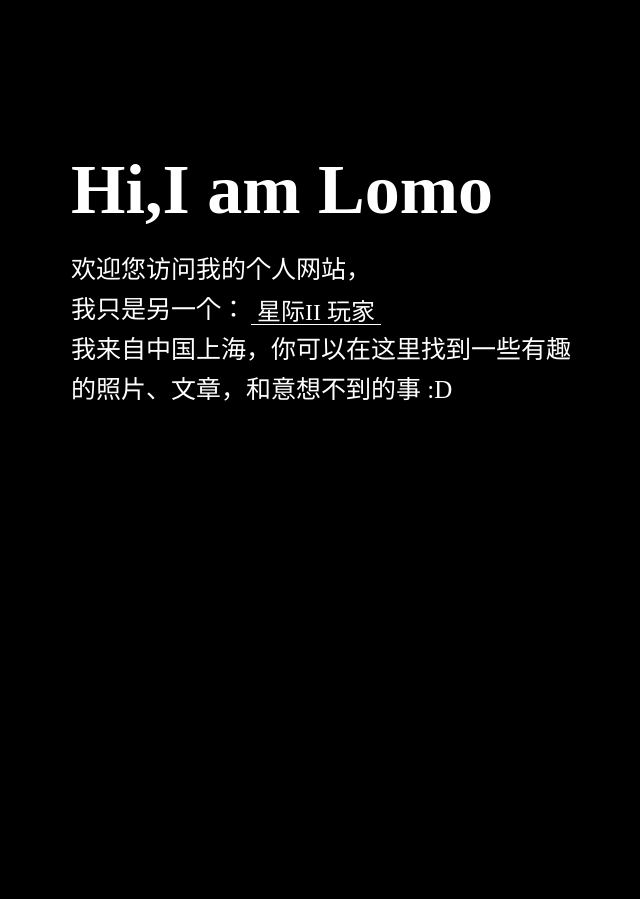
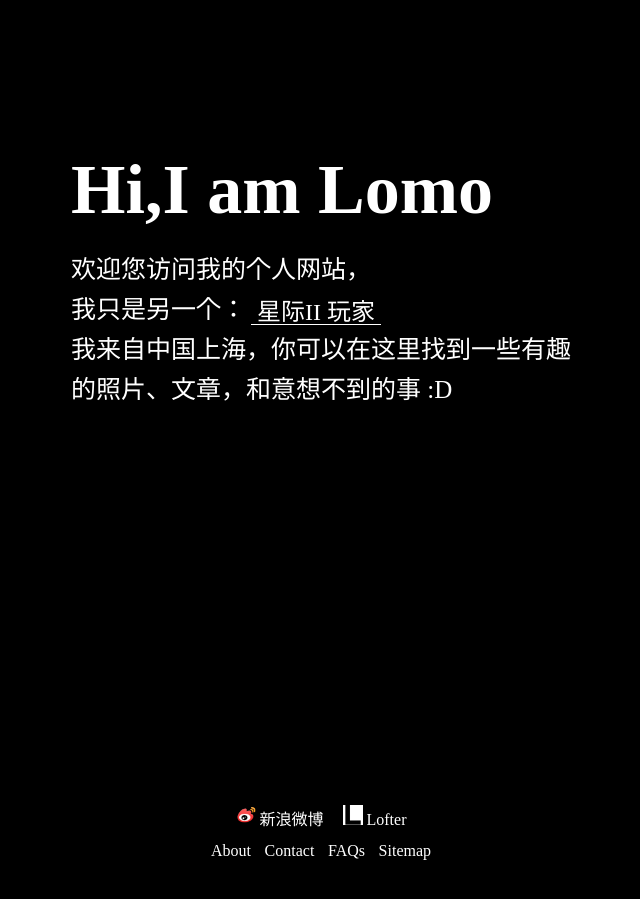
Before and after one commit to lomoY/lomo.github.io, a Jekyll site: the page built from index.html, in a window 1280 px wide. Shown: the whole page, without its empty margins (319-959 px from the left). Built offline with Jekyll 4.4.1, drawn with Linux system fonts in a browser that asks for light colours.

Commit message:
cover css update

```diff
--- a/_layouts/cover.html
+++ b/_layouts/cover.html
@@ -28,7 +28,27 @@
             </div>
             <p>我来自中国上海，你可以在这里找到一些有趣的照片、文章，和意想不到的事 :D</p>
         </div>
-
+        <div class="cover-nav-1">
+            <ul>
+                <li>
+                    <i class="link-icon sina-wb-icon"></i>
+                    <a href={{site.sina_weibo}} class="btn btn--light-outline">新浪微博</a>
+                </li>
+                <li>
+                    <i class="link-icon lofter-icon"></i>
+                    <a href={{site.lofter}}} class="btn btn--light-outline">Lofter</a>
+                </li>
+            </ul>
+        </div>
+        <div class="cover-nav-2">
+            <a href="javascript:;">About</a>
+            <span class="sep">•</span>
+            <a href="javascript:;">Contact</a>
+            <span class="sep">•</span>
+            <a href="javascript:;">FAQs</a>
+            <span class="sep">•</span>
+            <a href="javascript:;">Sitemap</a>
+        </div>
     </div>
 </body>
 
--- a/_sass/_cover.scss
+++ b/_sass/_cover.scss
@@ -7,9 +7,15 @@
 h1,
 h2,
 h3,
-p {
+p,
+a {
     padding: 0;
     margin: 0;
+}
+
+a {
+    text-decoration: none;
+    color: white;
 }
 
 body {
@@ -34,7 +40,7 @@
 }
 
 .lomo-role {
-	line-height: 40px;
+    line-height: 40px;
     font-size: 25px;
     position: relative;
     display: inline-block;
@@ -51,8 +57,6 @@
     top: 10px;
 }
 
-
-
 .ul-wrap ul {
     height: 175px;
     /*li高度*个数*/
@@ -62,6 +66,7 @@
     animation: 12s come-down infinite;
     margin-top: -215px;
 }
+
 .ul-wrap ul li {
     line-height: 30px;
     list-style: none;
@@ -71,36 +76,72 @@
     0% {
         transform: translateY(0px);
     }
-
     12.5% {
         transform: translateY(0px);
-    }/*控制li1*/
-
+    }
+    /*控制li1*/
     25% {
         transform: translateY(33px);
     }
-
     37.5% {
         transform: translateY(60px);
     }
-
     50% {
         transform: translateY(91px);
     }
-
     62.5% {
         transform: translateY(121px);
     }
-
     75% {
         transform: translateY(151px);
     }
-
     87.5% {
         transform: translateY(181px);
     }
-
     100% {
         transform: translateY(210px);
     }
 }
+
+.sina-wb-icon {
+    background: url("/images/sina-weibo.png")
+}
+
+.lofter-icon {
+    background: url("/images/NetEase-lofter.png")
+}
+
+.link-icon {
+    background-repeat: no-repeat;
+    display: inline-block;
+    height: 20px;
+    width: 20px;
+    background-size: contain;
+}
+
+.cover-nav-1 {
+    position: absolute;
+    bottom: 70px;
+    width:400px;
+    left:50%;
+    text-align:center;
+    margin-left:-200px;
+    ul {
+        li {
+            display: inline-block;
+            margin-right:15px;
+        }
+        li:last-child{
+            margin-right:0;
+        }
+    }
+}
+
+.cover-nav-2 {
+    position: absolute;
+    bottom: 40px;
+    left: 50%;
+    margin-left: -200px;
+    width: 400px;
+    text-align: center;
+}
```
Also changed, not shown: images/NetEase-lofter.png (added), images/sina-weibo.png (added), 10 other files. Lines whose indentation alone changed are shown as unchanged.
